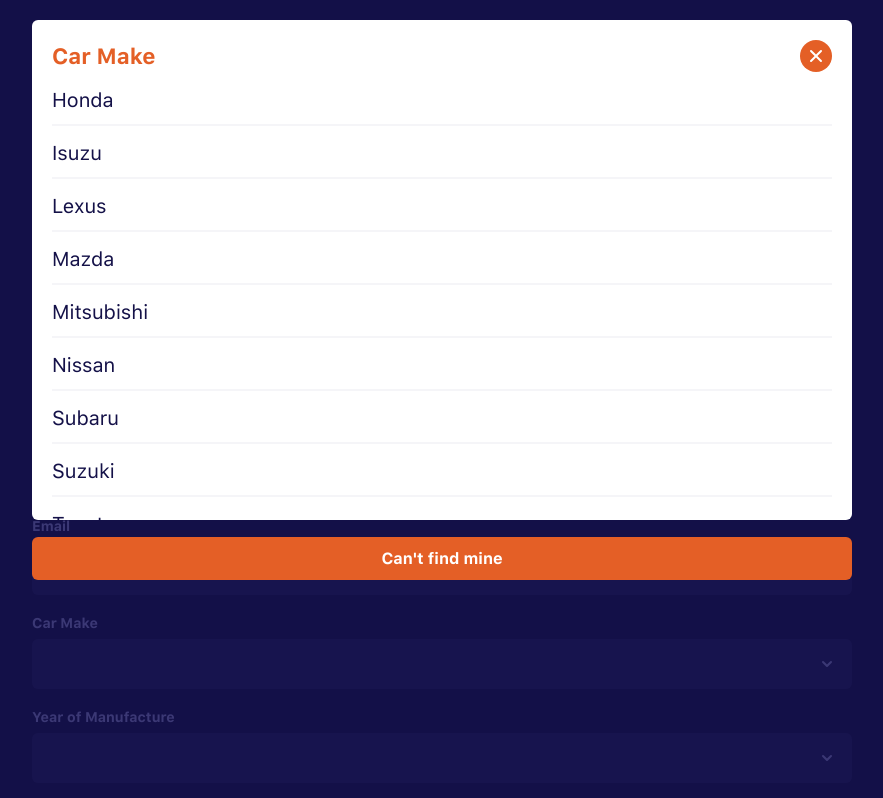
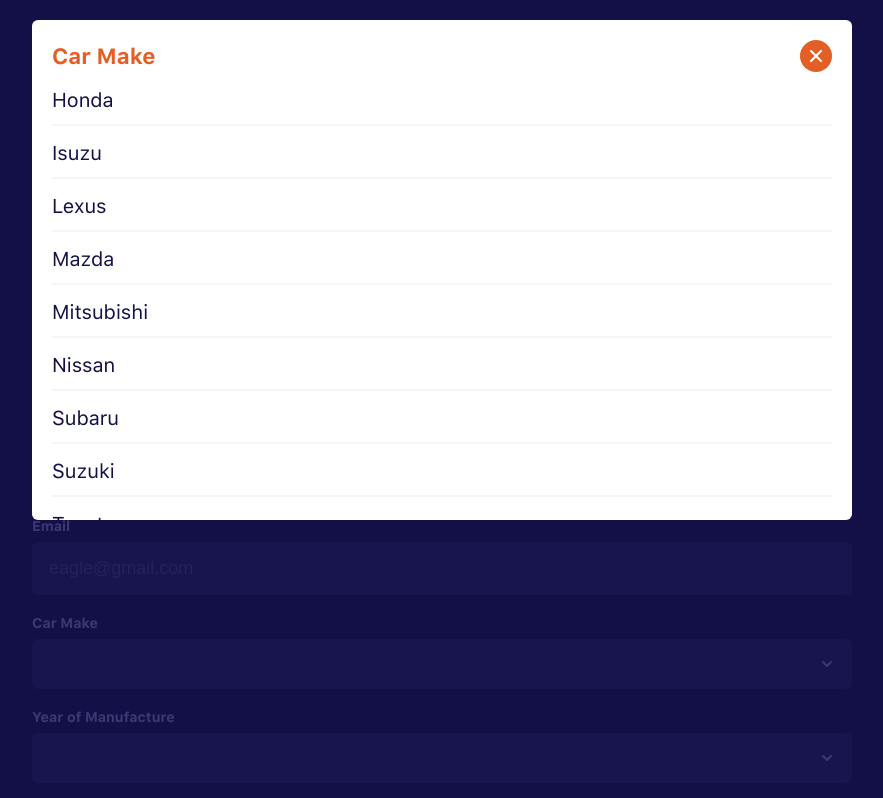
Before and after one commit to Inffinite/customer-data, a Vue app: page / in a window 1280 px wide. Both pictures are taken after a click on the element 640 px from the left and 664 px from the top of the page. Shown: the whole page, without its empty margins (198-1081 px from the left). Built offline with nearby package versions, Linux system fonts and the light colour scheme; no server answers.

Commit message:
:bug: Same idiots

```diff
--- a/src/components/HelloWorld.vue
+++ b/src/components/HelloWorld.vue
@@ -24,6 +24,9 @@
 
     <div v-if="dataMenu" class="datamenu-wr">
       <div class="menu-content">
+        <div class="button-wr">
+          <button @click="cantFind" class="notfound">Can't find mine</button>
+        </div>
         <div class="datamenu">
           <div class="d-title">
             {{ dataMenuTitle }}
@@ -49,9 +52,6 @@
           >
             {{ data }}
           </div>
-        </div>
-        <div class="button-wr">
-          <button @click="cantFind" class="notfound">Can't find mine</button>
         </div>
       </div>
     </div>
--- a/src/styles/Hello.css
+++ b/src/styles/Hello.css
@@ -119,8 +119,7 @@
 
     .datamenu {
         position: fixed;
-        top: 20px;
-        bottom: 80px;
+        top: 80px;
         left: 20px;
         right: 20px;
         overflow-y: scroll;
@@ -167,7 +166,7 @@
         display: flex;
         justify-content: center;
         align-items: center;
-        bottom: 20px;
+        top: 20px;
         right: 20px;
         left: 20px;
         background-color: transparent;
```
